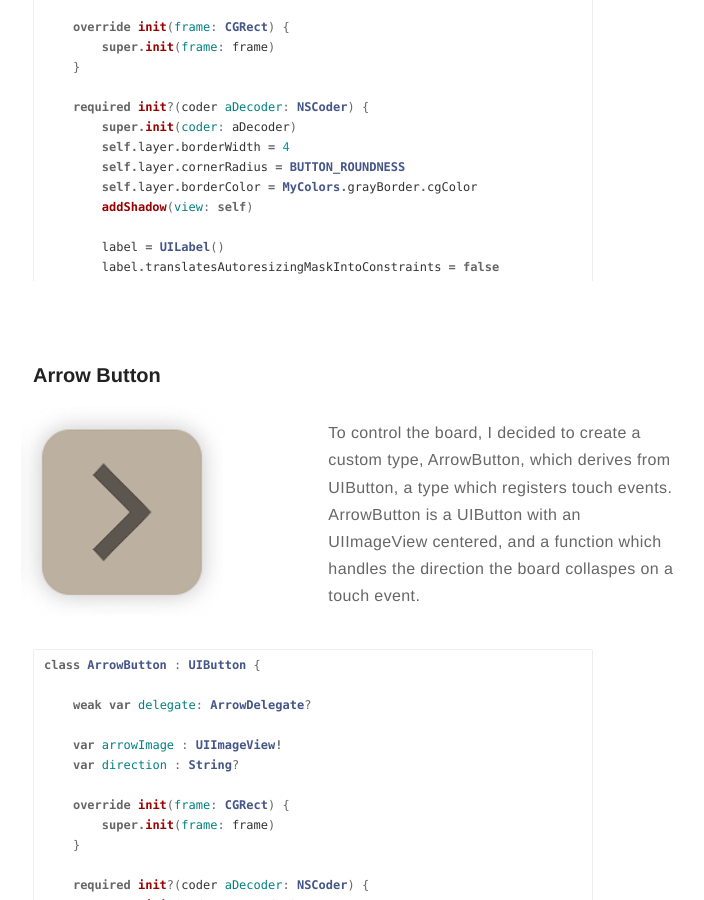
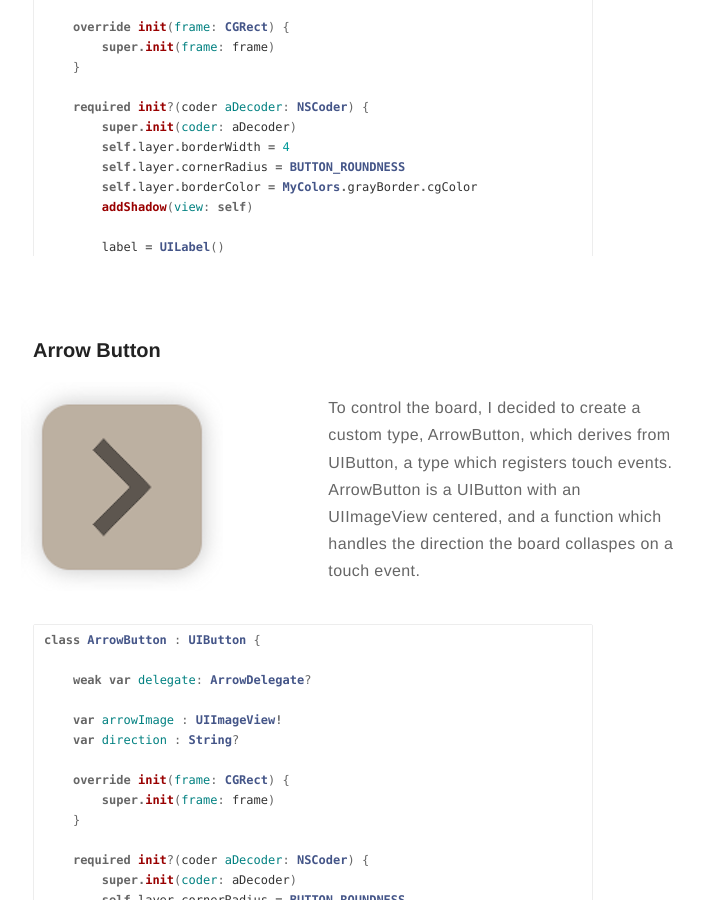
Before and after one commit to eriktanner/SwiftAppBlog, a Jekyll site: the page built from _posts/2019-02-22-2048.markdown, in a window 1280 px wide and 900 px high, scrolled down 3053 px. Shown: the whole window, without its empty margins (327-1031 px from the left). Built offline with Jekyll 4.4.1, drawn with Linux system fonts in a browser that asks for light colours; comment, search, counter and statistics services are not loaded.

Commit message:
ArrowButton

```diff
--- a/_posts/2019-02-22-2048.markdown
+++ b/_posts/2019-02-22-2048.markdown
@@ -75,7 +75,7 @@ The first class project for CMSC436 was to recreate the popular mobile game 2048
     </div>
 </div>
 
-<div style="max-height: 350px !important; overflow-y: auto !important;">
+<div style="max-height: 325px !important; overflow-y: auto !important;">
 {% highlight swift %}
 class GridButton : UIView {
 
@@ -141,7 +141,7 @@ class GridButton : UIView {
     </div>
 </div>
 
-<div style="max-height: 350px !important; overflow-y: auto !important;">
+<div style="max-height: 325px !important; overflow-y: auto !important;">
 {% highlight swift %}
 class ArrowButton : UIButton {
 
```
